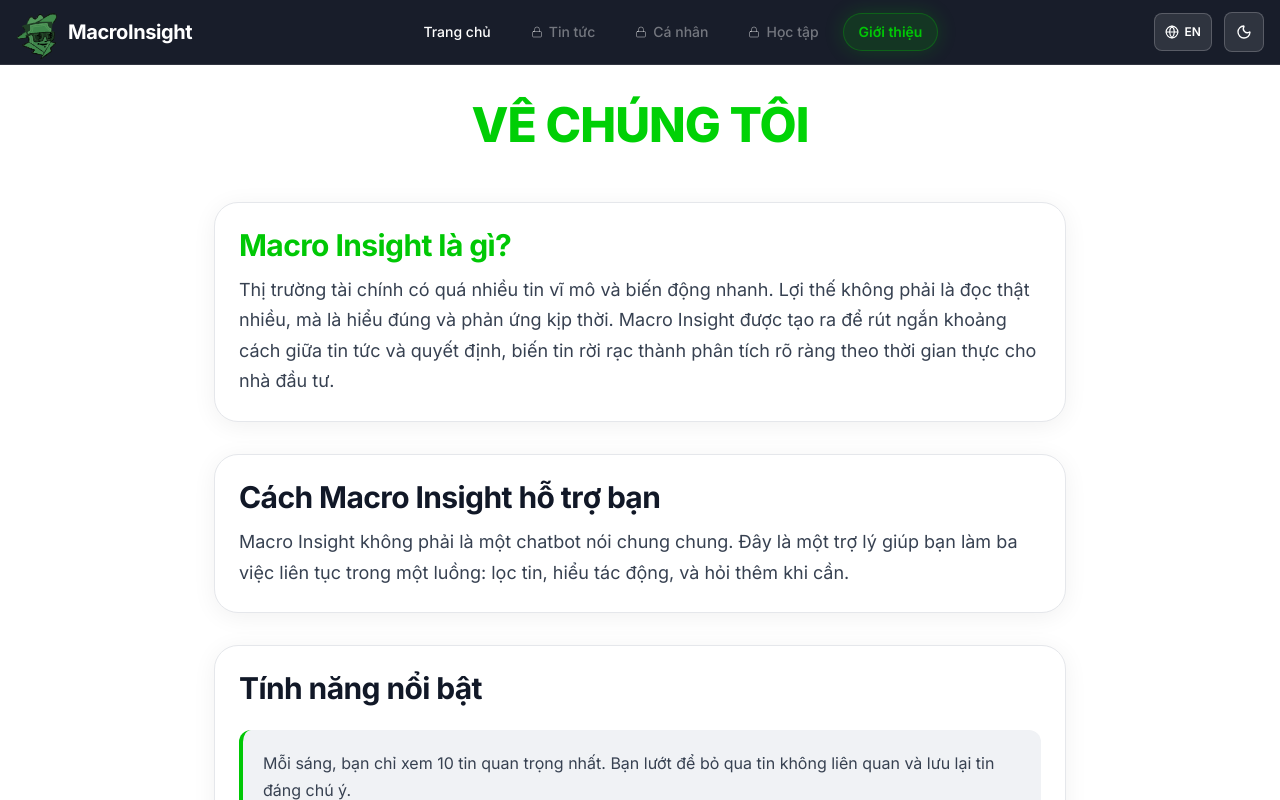
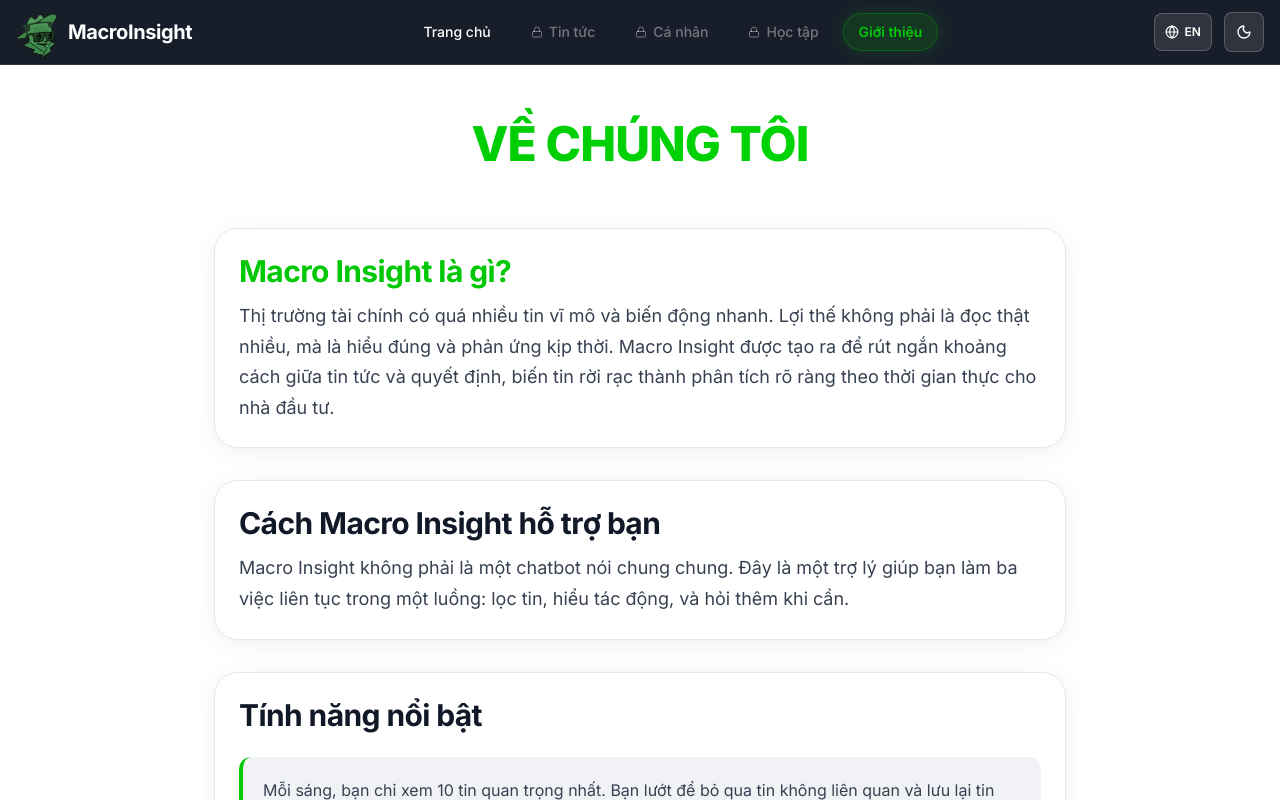
Before and after one commit to lephucchi/fese_hackathon, a Next.js app in the folder frontend/: page /about in a window 1280 px wide. Shown: the top 800 px of the page. Built offline with nearby package versions, Linux system fonts and the light colour scheme; no server answers.

Commit message:
Add lineHeight to About page heading to prevent diacritics clipping

```diff
--- a/frontend/src/app/about/page.tsx
+++ b/frontend/src/app/about/page.tsx
@@ -29,6 +29,8 @@ export default function AboutPage() {
               fontSize: 'clamp(1.75rem, 6vw, 3rem)',
               fontWeight: 800,
               marginBottom: '1rem',
+              paddingTop: '0.25em',
+              lineHeight: 1.5,
               background: 'linear-gradient(135deg, var(--primary) 0%, #00D906 100%)',
               WebkitBackgroundClip: 'text',
               backgroundClip: 'text',
```
